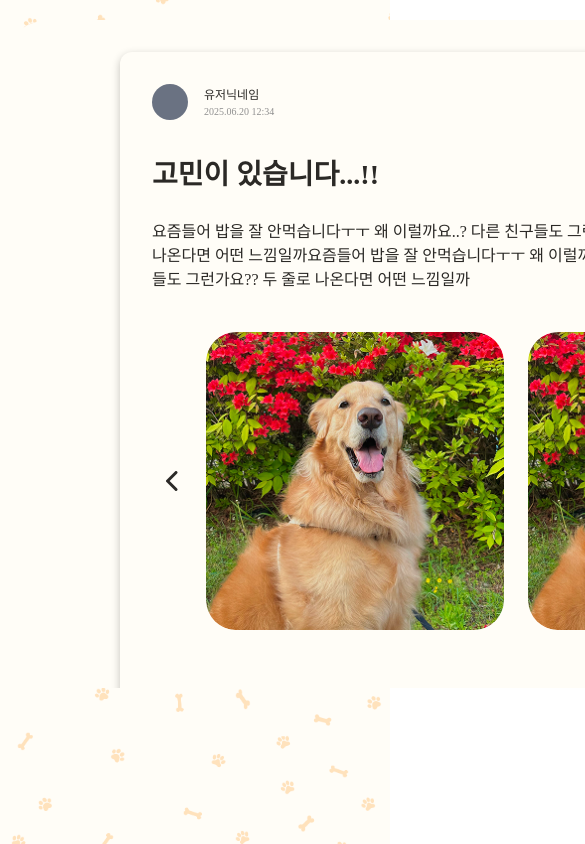
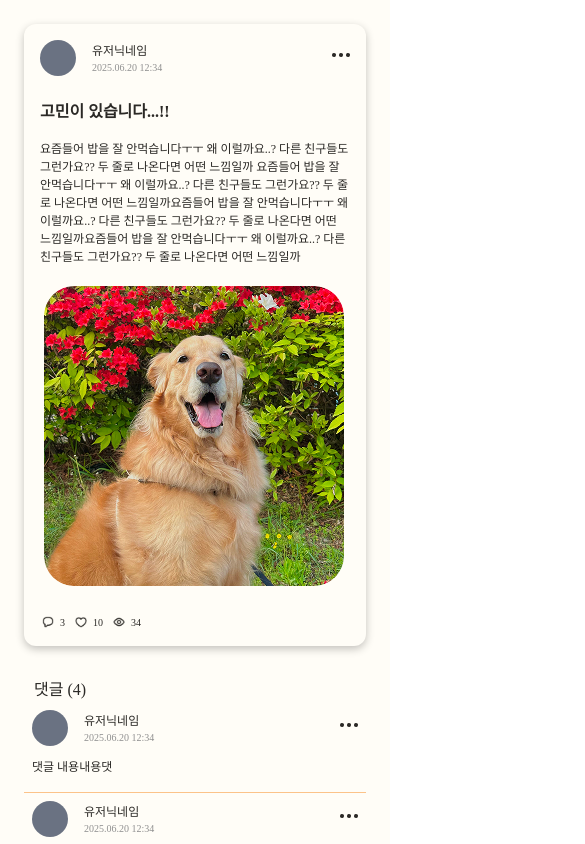
Before and after one commit to run3go/WEB4_5_404TNF_FE, a Next.js app: page /post/1/1 in a window 390 px wide. Shown: the top 844 px of the page, 585 px wide, since content can reach past the window. Built offline with nearby package versions, Linux system fonts and the light colour scheme.

Commit message:
💄Style: 게시글 디테일 모바일 적용

```diff
--- a/src/components/post/CommentInput.tsx
+++ b/src/components/post/CommentInput.tsx
@@ -4,7 +4,7 @@ import Card from '../common/Card';
 export default function CommentInput() {
   return (
     <>
-      <div className="flex flex-col items-end gap-5">
+      <div className="hidden flex-col items-end gap-5 sm:flex">
         <Card className="min-h-[120px] w-[1308px] p-5">
           <textarea
             className="h-full w-full resize-none text-[18px] font-medium text-[#2B2926] placeholder-[#909090] focus:outline-none"
@@ -19,6 +19,17 @@ export default function CommentInput() {
           등록하기
         </Button>
       </div>
+
+      <div className="sm:hidden">
+        <textarea
+          className="h-[52px] w-full resize-none rounded-t-[20px] bg-[#FFECD2] px-5 py-[14px] text-[12px] font-medium text-[#2B2926] placeholder-[#909090] focus:outline-none"
+          onInput={(e) => {
+            e.currentTarget.style.height = 'auto';
+            e.currentTarget.style.height = `${e.currentTarget.scrollHeight}px`;
+          }}
+          placeholder="댓글을 남겨주세요"
+        />
+      </div>
     </>
   );
 }
--- a/src/components/post/CommentList.tsx
+++ b/src/components/post/CommentList.tsx
@@ -49,14 +49,15 @@ export default function CommentList({
   };
   return (
     <>
-      <p className="text-[22px] font-bold">{`댓글 (${COMMENTS.length})`}</p>
+      <div className="mb-8">
+        <p className="pl-[34px] text-[16px] font-medium sm:pl-0 sm:text-[22px] sm:font-bold">{`댓글 (${COMMENTS.length})`}</p>
         {COMMENTS.map((comment) => {
           const isEditing = editingCommentId === comment.id;
 
           return (
             <div
               key={comment.id}
-            className="min-h-[128px] w-[1308px] border-b border-b-[#2B2926]/50 p-5"
+              className="mx-6 border-b border-b-[#FCC389] p-2 pb-3 sm:mx-0 sm:min-h-[128px] sm:w-[1308px] sm:border-b-[#2B2926]/50 sm:p-5"
             >
               <div className="flex items-center justify-between">
                 <WriterInfo name={comment.name} postedAt={comment.postedAt} />
@@ -86,7 +87,7 @@ export default function CommentList({
                 )}
               </div>
 
-            <div className="pt-6 pb-1 text-[16px] font-medium">
+              <div className="pt-3 pb-1 text-[12px] font-medium sm:pt-6 sm:text-[16px]">
                 {isEditing ? (
                   <textarea
                     className="scrollbar-hidden h-full w-full resize-none rounded-[12px] border border-[#2B2926]/50 p-4 text-[16px] font-medium text-[#2B2926] placeholder-[#909090] focus:outline-none"
@@ -105,6 +106,7 @@ export default function CommentList({
             </div>
           );
         })}
+      </div>
     </>
   );
 }
--- a/src/components/post/ImageList.tsx
+++ b/src/components/post/ImageList.tsx
@@ -21,10 +21,10 @@ export default function ImageList() {
   const nextRef = useRef(null);
   return (
     <>
-      <div className="relative mt-10 px-[54px]">
+      <div className="relative mt-5 px-1 sm:mt-10 sm:px-[54px]">
         <button
           ref={prevRef}
-          className="absolute top-1/2 left-[14px] z-10 -translate-y-1/2 text-2xl"
+          className="absolute top-1/2 left-[14px] z-10 hidden -translate-y-1/2 text-2xl sm:block"
         >
           <Icon
             width="12px"
@@ -36,7 +36,7 @@ export default function ImageList() {
         </button>
         <button
           ref={nextRef}
-          className="absolute top-1/2 right-[14px] z-10 -translate-y-1/2 text-2xl"
+          className="absolute top-1/2 right-[14px] z-10 hidden -translate-y-1/2 text-2xl sm:block"
         >
           <Icon
             width="12px"
@@ -63,7 +63,14 @@ export default function ImageList() {
               swiper.params.navigation.nextEl = nextRef.current;
             }
           }}
-          slidesPerView={3.6}
+          breakpoints={{
+            380: {
+              slidesPerView: 1,
+            },
+            800: {
+              slidesPerView: 3.6,
+            },
+          }}
         >
           {IMAGES.map((img) => (
             <SwiperSlide key={img.id}>
--- a/src/components/post/PostDetailCard.tsx
+++ b/src/components/post/PostDetailCard.tsx
@@ -32,7 +32,7 @@ export default function PostDetailCard({
 }: PostDetailCardProps) {
   return (
     <>
-      <Card className="w-[1308px] p-8">
+      <Card className="m-6 w-[calc(100vw-48px)] p-4 sm:m-0 sm:w-[1308px] sm:p-8">
         <div className="flex items-center justify-between">
           <WriterInfo
             name={USER_INFO.name}
@@ -50,11 +50,15 @@ export default function PostDetailCard({
           />
         </div>
         <div>
-          <p className="pt-[34px] text-[28px] font-bold">{POST.title}</p>
-          <p className="pt-6 text-[16px] font-medium">{POST.content}</p>
+          <p className="pt-6 text-[16px] font-bold sm:pt-[34px] sm:text-[28px]">
+            {POST.title}
+          </p>
+          <p className="pt-4 text-[12px] font-medium sm:pt-6 sm:text-[16px]">
+            {POST.content}
+          </p>
         </div>
         <ImageList />
-        <div className="pt-14">
+        <div className="pt-7 sm:pt-14">
           <PostStats
             comment={POST_STATS.comment}
             like={POST_STATS.like}
--- a/src/components/post/PostDetailWrapper.tsx
+++ b/src/components/post/PostDetailWrapper.tsx
@@ -6,6 +6,7 @@ import CommentInput from './CommentInput';
 import CommentList from './CommentList';
 import ReportModal from './ReportModal';
 import PostEditModal from './PostEditModal';
+import MobilePostEditModal from './MobilePostEditModal';
 
 export default function PostDetailWrapper() {
   const [isReportModalOpen, setIsReportModalOpen] = useState(false);
@@ -13,7 +14,7 @@ export default function PostDetailWrapper() {
 
   return (
     <div
-      className={`scrollbar-hidden relative mt-5 h-[calc(100vh-176px)] w-[1548px] rounded-[50px] bg-[var(--color-background)] px-[120px] ${
+      className={`scrollbar-hidden relative flex h-screen w-full max-w-[1548px] flex-col bg-[var(--color-background)] sm:mt-5 sm:h-[calc(100vh-176px)] sm:rounded-[50px] sm:px-[120px] ${
         isReportModalOpen ? 'overflow-hidden' : 'overflow-y-auto'
       }`}
     >
@@ -29,24 +30,31 @@ export default function PostDetailWrapper() {
       )}
 
       {isEditModalOpen && (
+        <>
           <div
-          className="fixed top-[116px] right-[49px] bottom-[60px] left-[315px] z-50 flex items-center justify-center rounded-[50px] bg-[#2B2926]/50"
+            className="fixed top-[116px] right-[49px] bottom-[60px] left-[315px] z-50 hidden items-center justify-center rounded-[50px] bg-[#2B2926]/50 sm:flex"
             onClick={() => setIsEditModalOpen(false)}
           >
             <div onClick={(e) => e.stopPropagation()}>
               <PostEditModal onClose={() => setIsEditModalOpen(false)} />
             </div>
           </div>
+          <div className="fixed z-50 sm:hidden">
+            <MobilePostEditModal />
+          </div>
+        </>
       )}
 
-      <div className="flex w-[1308px] flex-col gap-8 pt-8">
+      <div className="flex w-full flex-col gap-2 sm:w-[1308px] sm:gap-8 sm:pt-8">
         <PostDetailCard
           onReportClick={() => setIsReportModalOpen(true)}
           onEditClick={() => setIsEditModalOpen(true)}
         />
+        <div className="flex flex-col-reverse sm:block">
           <CommentInput />
           <CommentList onReportClick={() => setIsReportModalOpen(true)} />
         </div>
       </div>
+    </div>
   );
 }
```
Lines whose indentation alone changed are shown as unchanged.
